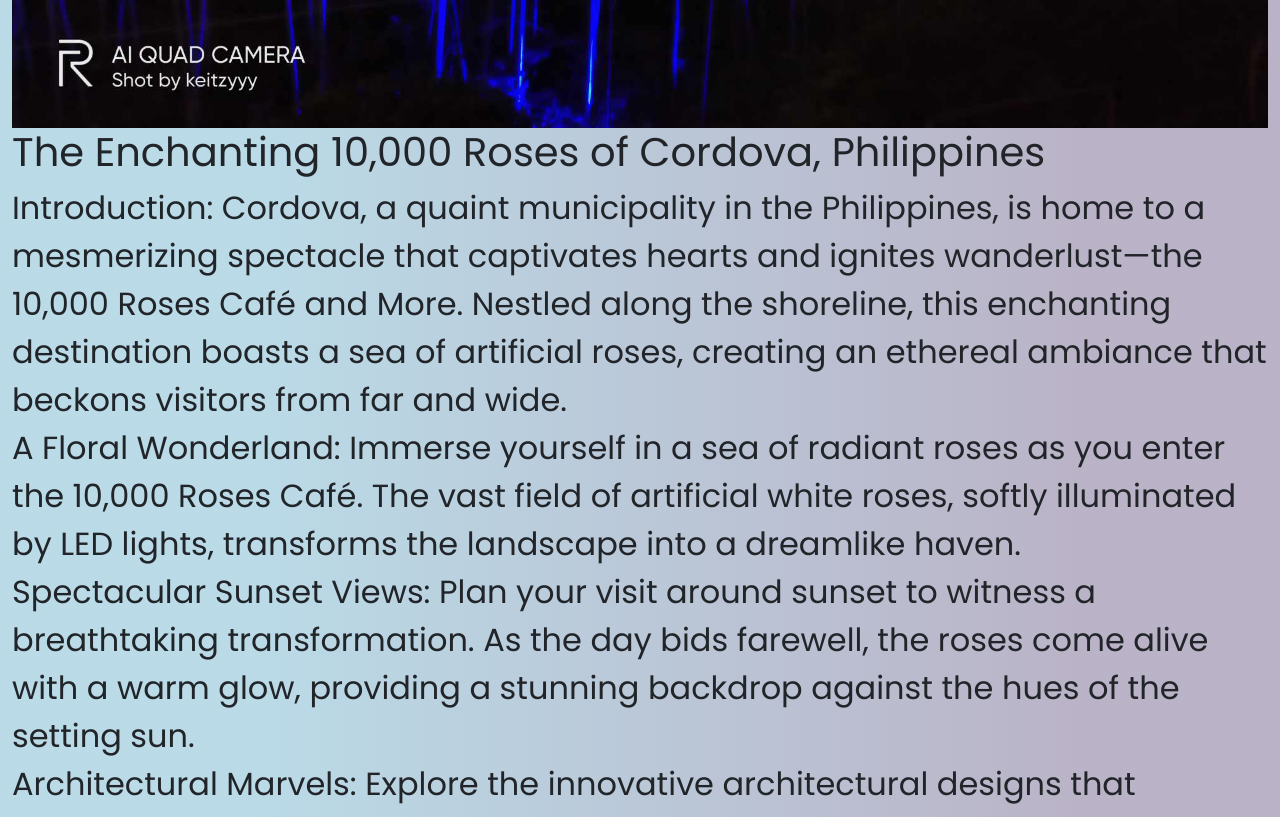
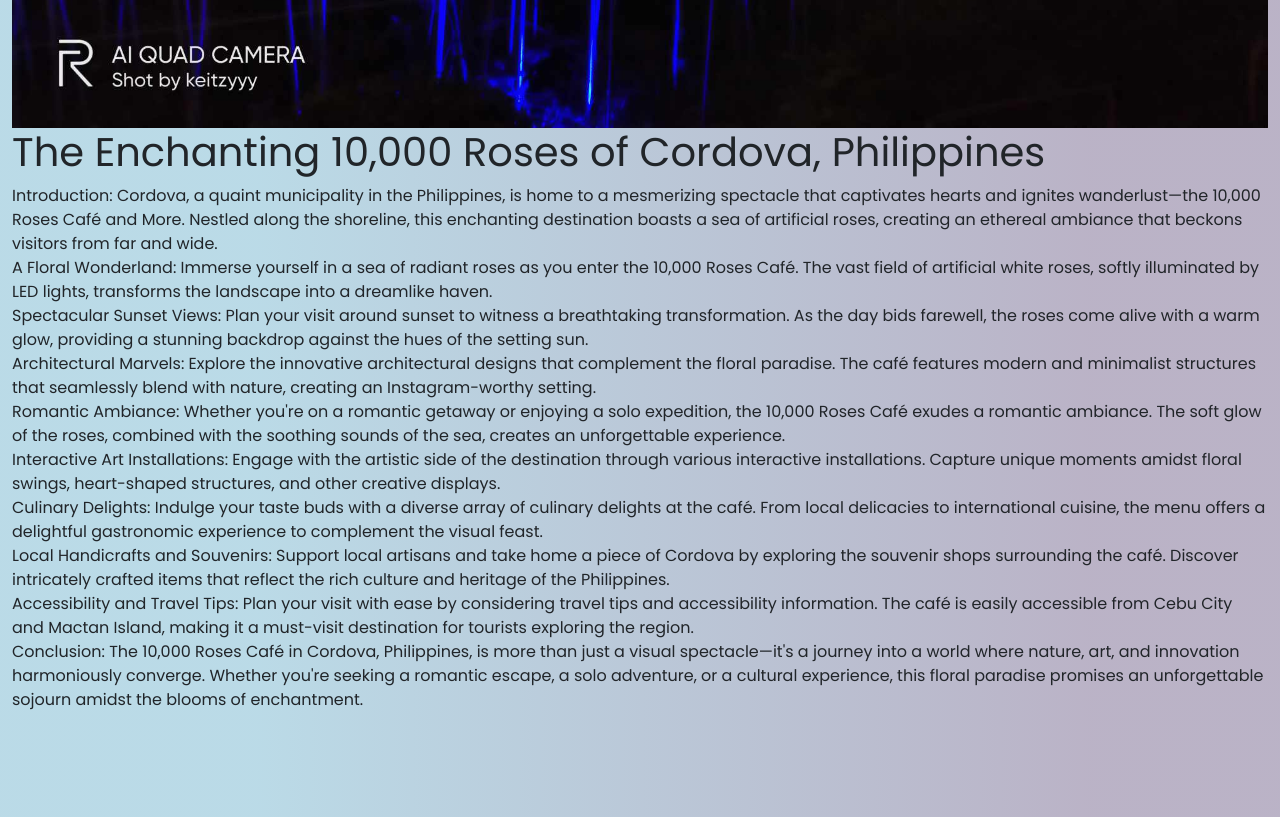
Before and after one commit to Keitzyyy/blogs, a plain HTML site: page 10k.html in a window 1280 px wide. Shown: the part 910-1727 px from the top of the page. Drawn offline with nearby package versions, Linux system fonts and the light colour scheme.

Commit message:
Update style.css

```diff
--- a/css/style.css
+++ b/css/style.css
@@ -260,7 +260,7 @@ figure .blockquote-footer {
     transition: .4s;
 }
 .p{
-    font-size: 2rem;
+    font-size: 1rem;
     font-family: "Poppins", sans-serif;
-    font-weight: 100;
+    font-weight:200;
 }
```
